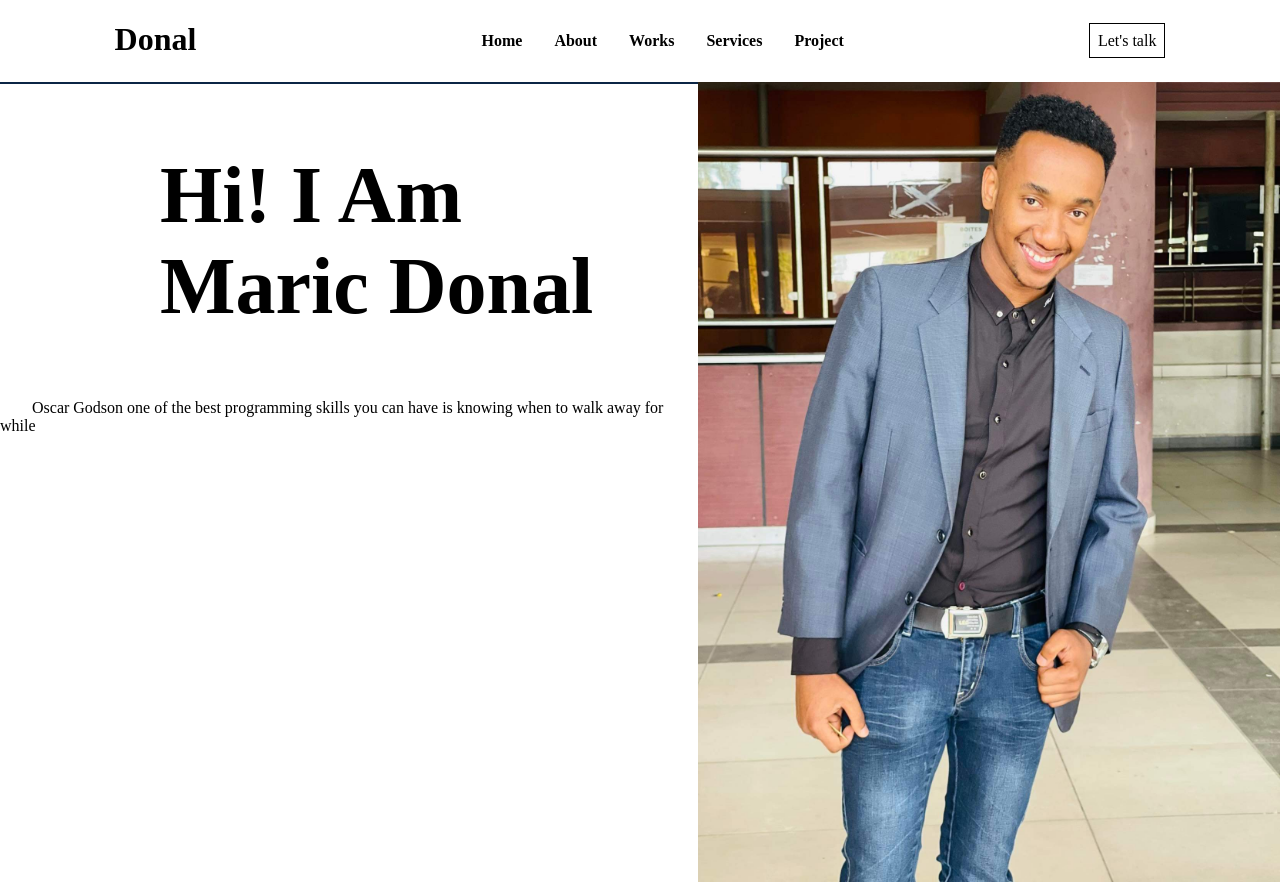
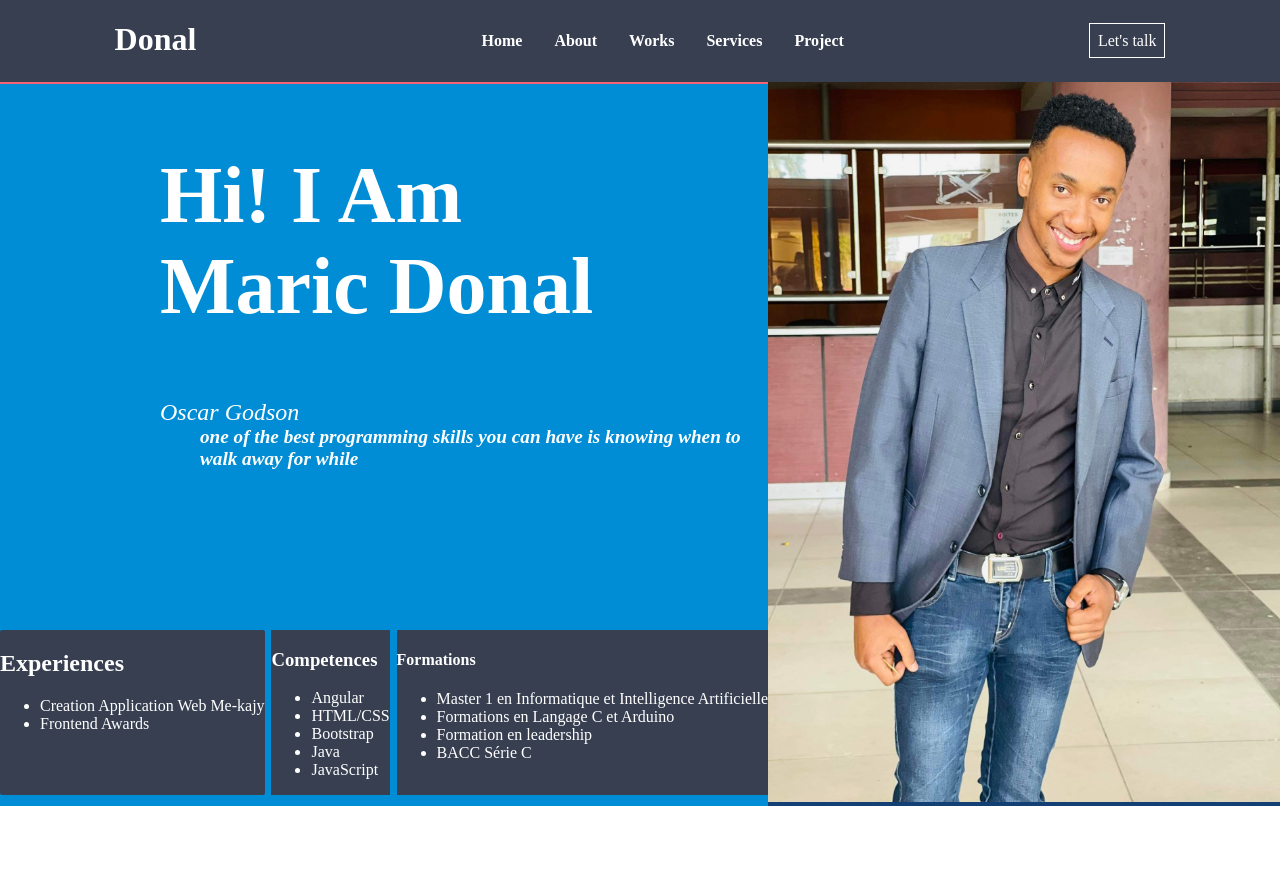
Before and after one commit to donal-R77/Portfolio-R77, a plain HTML site: page index.html in a window 1280 px wide. After the commit the page ends 806 px from the top, so only its background shows below. Drawn offline with Linux system fonts and the light colour scheme.

Commit message:
Add contents and picture

```diff
--- a/assets/style.css
+++ b/assets/style.css
@@ -5,16 +5,18 @@ body {
 .head {
     display: flex;
     justify-content: space-around;
+    background-color: #373f51;
+    color: #fff;
 }
 .unordered-list {
     display: flex;
     list-style-type: none;
 
 }
-li {
+/* li {
     display: flex;
     padding: 1em;
-}
+} */
 .let {
     margin-top: 2em;
 }
@@ -27,21 +29,24 @@ li {
     justify-content: center;
 }
 .text-description {
-    width: 60vw;
-    height:100vh ;
-    /*background-color: #fff;*/
-    border-top: 2px solid #0b2545;
+    width: 60%;
+    /*height:100vh ;*/
+    background-color: #008dd5;
+    border-top: 2px solid #f56476;
+    color: #fff;
 }
 .pictures {
-    width: 50%;
-    height: 100vh;
+    width: 40%;
+   /* height: 90vh;*/
     background-color: #134074;
     background-image: linear-gradient(120 deg ,to left,#134074,#0b2545);
     box-sizing: border-box;
 }
 li a {
+    display: flex;
+    padding: 1em;
     text-decoration: none;
-    color: #000;
+    color: #fff;
     font-size: 1em;
     font-weight: bold;
 }
@@ -51,9 +56,34 @@ li a {
 }
 img {
     width: 100%;
-    height: 100vh;
+    height: 90vh;
     box-sizing: border-box;
 }
 .citation{
-    margin-left: 2em;
+    margin-bottom: 10em;
+    margin-left: 10em;
 }
+.font-oblique {
+    font-style: oblique;
+    font-size: 1.5em;
+
+}
+.font-contain-italique {
+    font-style: italic;
+    font-size: 1.2em;
+    font-weight: bold;
+}
+.context {
+    display: flex;
+    justify-content: space-between;
+}
+.experience {
+    background-color: #373f51;
+    border-radius: 2px 2px 2px 2px;
+}
+.formation {
+    background-color: #373f51;
+}
+.competence {
+    background-color: #373f51;
+}
--- a/index.html
+++ b/index.html
@@ -27,10 +27,40 @@
     <section class="main">
         <div class="text-description">
             <h1 class="long-name">Hi! I Am <br> Maric Donal</h1>
-            <span class="citation">
-                    Oscar Godson
-                    one of the best programming skills you can have is knowing when to walk away for while
-            </span>
+            <div class="citation">
+                <dl>
+                    <dt class="font-oblique">Oscar Godson</dt>
+                   <dd class="font-contain-italique">one of the best programming skills you can have is knowing when to walk away for while</dd>
+                </dl>
+            </div>
+            <div class="context">
+                <div class="experience">
+                    <h2>Experiences</h2>
+                    <ul>
+                        <li>Creation Application Web Me-kajy</li>
+                        <li>Frontend Awards</li>
+                    </ul>
+                </div>
+                <div class="competence">
+                    <h3>Competences</h3>
+                    <ul>
+                        <li>Angular</li>
+                        <li>HTML/CSS</li>
+                        <li>Bootstrap</li>
+                        <li>Java</li>
+                        <li>JavaScript</li>
+                    </ul>
+                </div>
+                <div class="formation">
+                    <h4>Formations</h4>
+                    <ul>
+                        <li>Master 1 en Informatique et Intelligence Artificielle</li>
+                        <li>Formations en Langage C et Arduino</li>
+                        <li>Formation en leadership</li>
+                        <li>BACC Série C </li>
+                    </ul>
+                </div>
+            </div>
         </div>
         <div class="pictures">
          <img src="./assets/images/profile.jpeg"  alt="profile">
```
